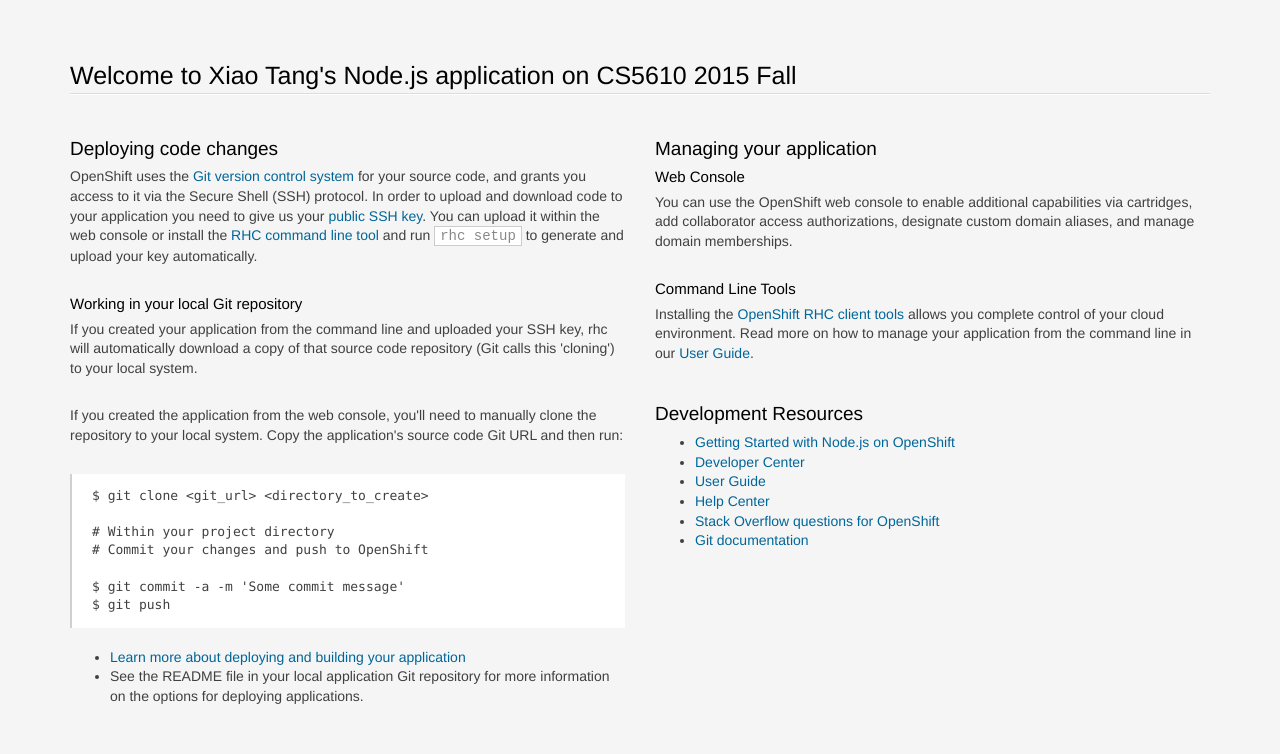
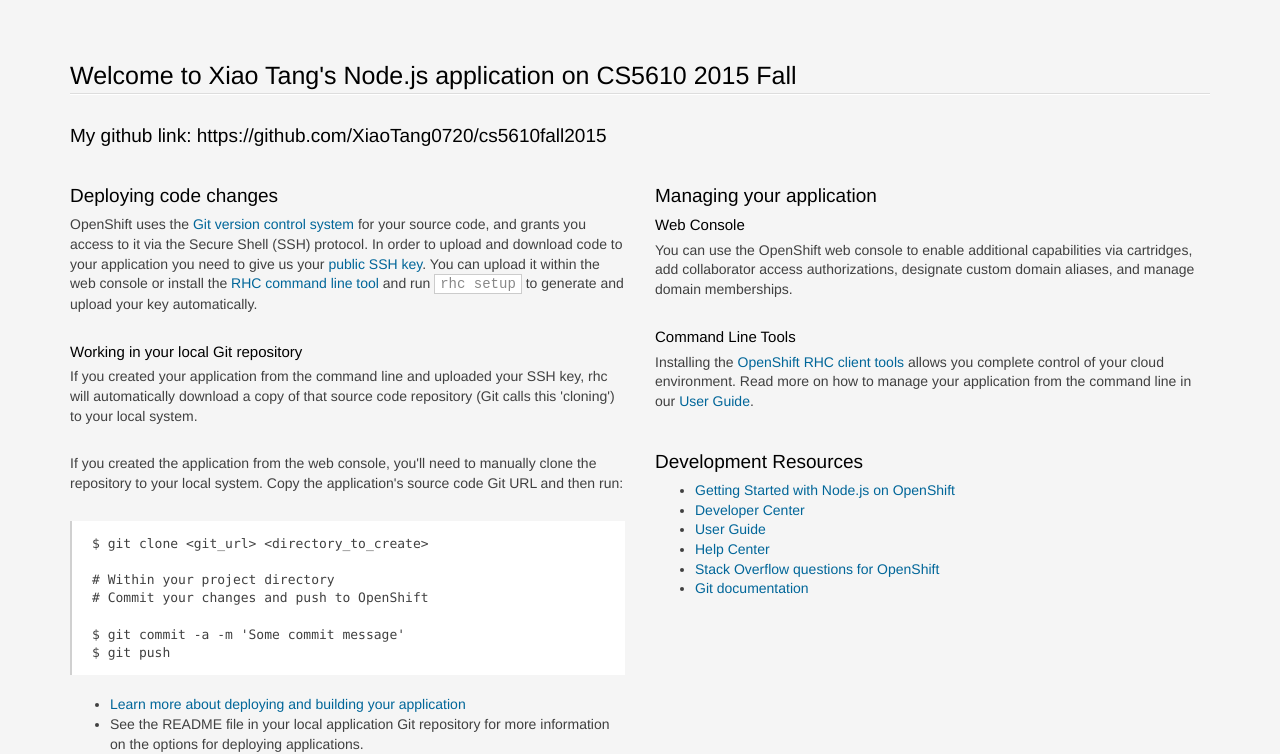
Before and after one commit to XiaoTang0720/cs5610fall2015, a website: page index.html in a window 1280 px wide. Shown: the top 754 px of the page. Drawn offline with Linux system fonts and the light colour scheme.

Commit message:
Change index.html information to add my github link.

```diff
--- a/index.html
+++ b/index.html
@@ -208,6 +208,7 @@
 <section class='container'>
           <hgroup>
             <h1>Welcome to Xiao Tang's Node.js application on CS5610 2015 Fall</h1>
+            <h2>My github link: https://github.com/XiaoTang0720/cs5610fall2015</h2>
           </hgroup>
 
 
```
